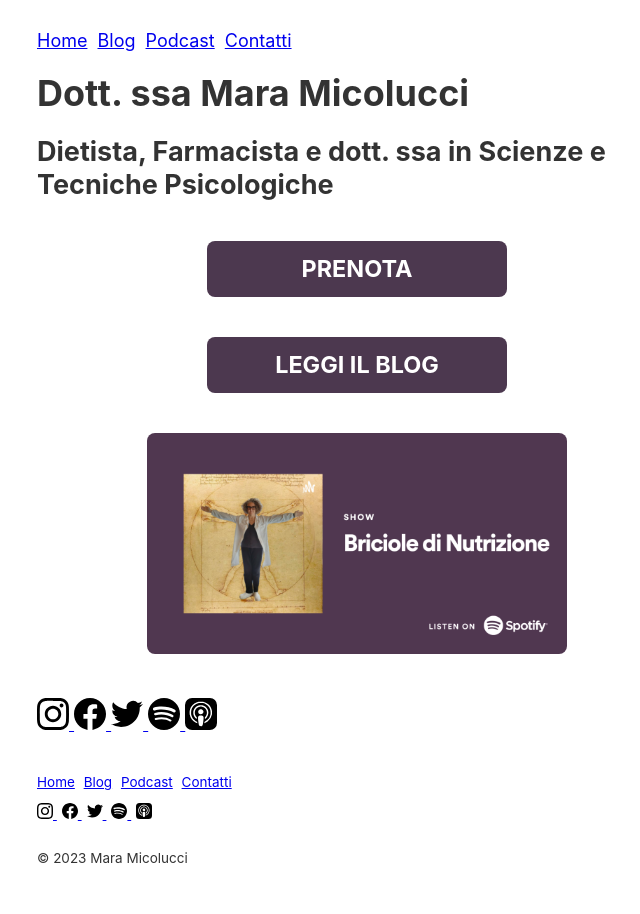
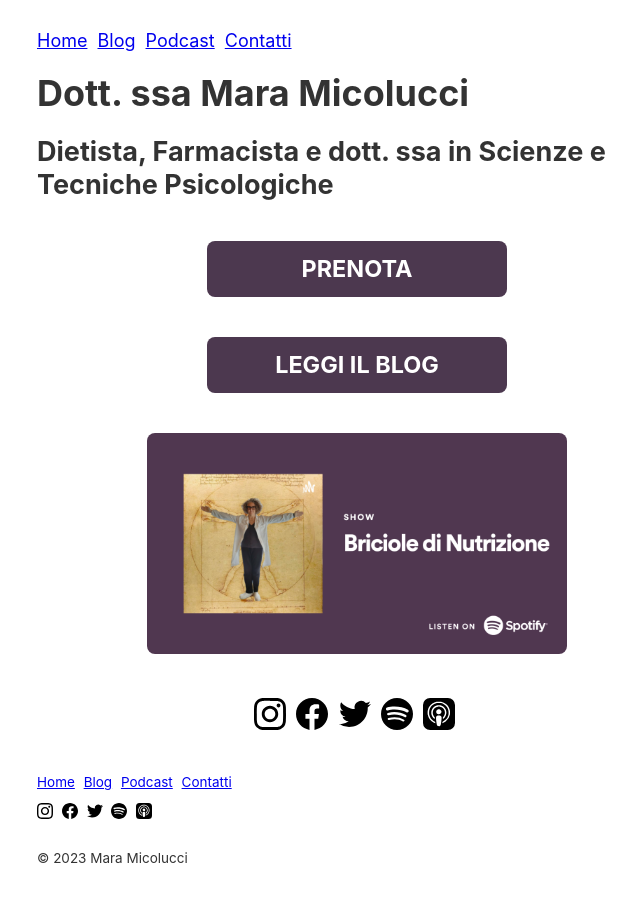
Before and after one commit to curlybracketshq/dietista.it, a Jekyll site: the page built from index.html, in a window 1280 px wide. Shown: the whole page, without its empty margins (283-923 px from the left). Built offline with Jekyll 4.4.1, drawn with Linux system fonts in a browser that asks for light colours.

Commit message:
Margin between social icons

```diff
--- a/stylesheets/default.css
+++ b/stylesheets/default.css
@@ -207,12 +207,16 @@ a.podcast_cta {
   border-radius: 8px;
 }
 
+a.social_icon {
+  text-decoration: none;
+}
+
 div.social {
-  border: red;
+  text-align: center;
 }
 
 div.social .social_icon {
-  border: blue;
+  margin-right: 5px;
 }
 
 div.social .social_icon img {
@@ -225,11 +229,6 @@ nav.social {
 
 footer nav.social {
   display: block;
-  border: red;
-}
-
-footer nav.social .social_icon {
-  border: blue;
 }
 
 footer nav.social .social_icon img {
```
